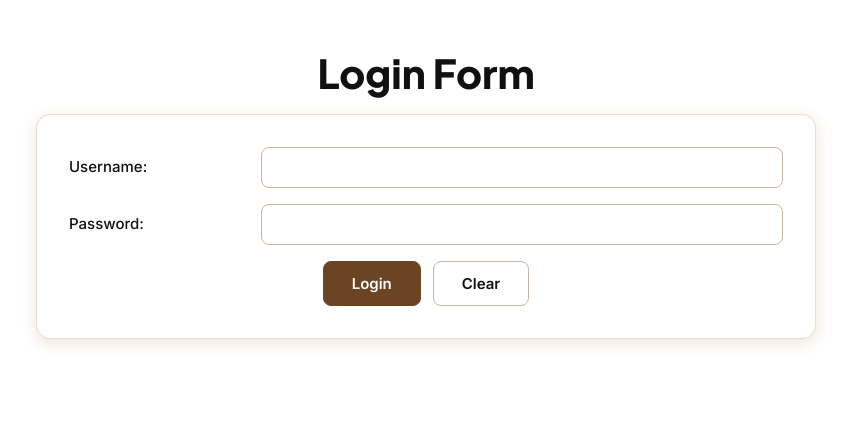
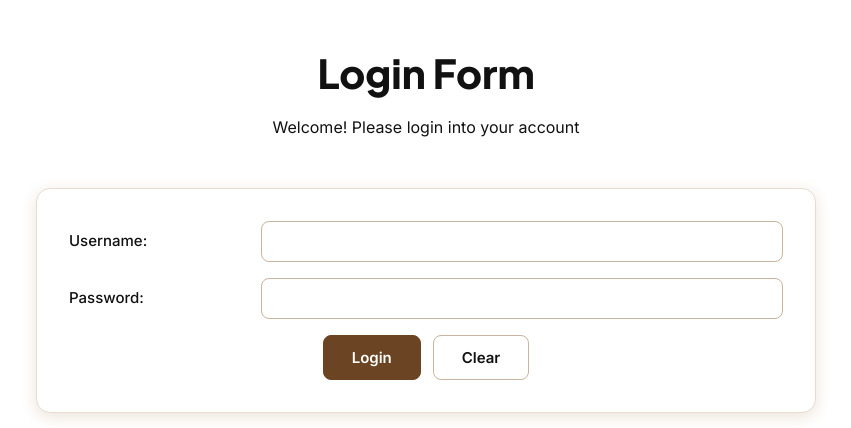
Before and after one commit to 106728696/Opentra-Part-2, a PHP site: page /login.php in a window 1280 px wide. Shown: the part 70-498 px from the top of the page, without its empty margins (214-1065 px from the left). Run offline with PHP 8.4, Linux system fonts and the light colour scheme.

Commit message:
Enhance login form with welcome message
Added a welcome section to the login form.

```diff
--- a/login.php
+++ b/login.php
@@ -1,6 +1,12 @@
 <?php include 'includes/header.inc'; ?>
 <main>
         <h1>Login Form</h1>
+        <section class="application-intro">
+            <p>
+                Welcome!
+                Please login into your account
+            </p>
+        </section>
 
         <form method="post" action="process.php" class="application-form">
 
```
